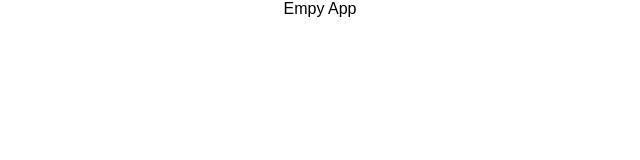
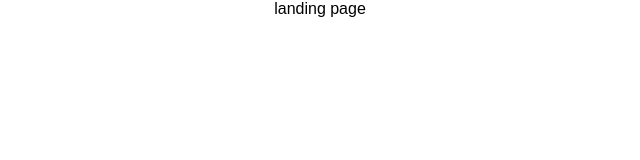
Before and after one commit to taihelsel/portfolio-v2, a React (Create React App) app: page / in a window 1280 px wide. Shown: the top 160 px of the page, without its empty margins (320-960 px from the left). Built offline with nearby package versions, Linux system fonts and the light colour scheme.

Commit message:
added landing component

```diff
--- a/src/App.js
+++ b/src/App.js
@@ -1,12 +1,13 @@
 import React, { Component } from 'react';
-import logo from './logo.svg';
 import './App.css';
 
+/*React Components*/
+import Landing from "./components/Landing/Landing.js";
 class App extends Component {
   render() {
     return (
       <div className="App">
-        Empy App
+        <Landing />
       </div>
     );
   }
--- /dev/null
+++ b/src/components/Landing/Landing.js
@@ -0,0 +1,12 @@
+import React from 'react';
+import '../.././App.css';
+
+const Landing = () => {
+    return (
+      <section id="landing-page">
+        landing page
+      </section>
+    );
+}
+
+export default Landing;
```
Also changed, not shown: src/logo.svg (deleted), 1 other file (tests, documents, lock files or other folders).
